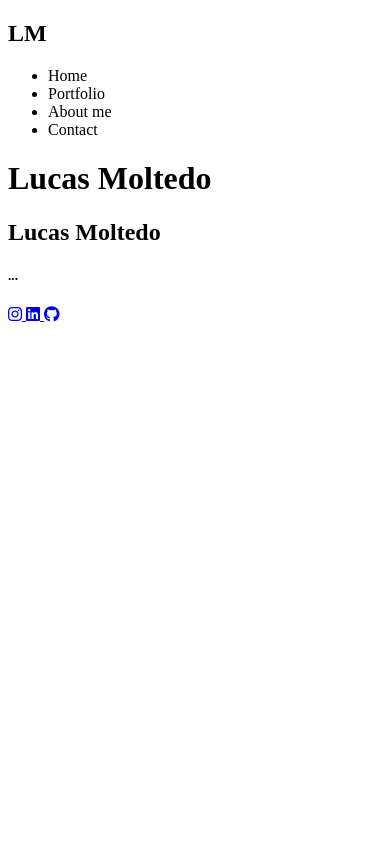
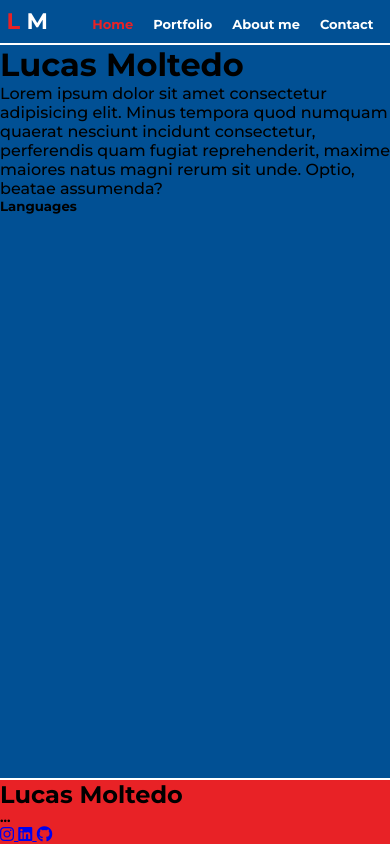
Before and after one commit to Lucas0356/Personal-Page, a plain HTML site: page index.html in a window 390 px wide. Drawn offline with Linux system fonts and the light colour scheme.

Commit message:
Header responsive

```diff
--- /dev/null
+++ b/css/generals.css
@@ -0,0 +1,168 @@
+/* #######################################################################
+####################################################################### */
+
+/* Importamos la fuente Montserrat */
+@import url('https://fonts.googleapis.com/css2?family=Montserrat:wght@500;700&display=swap');
+
+/* #######################################################################
+####################################################################### */
+
+/* Estilos body */
+
+body {
+    min-height: 100vh;
+    background-color: #015094;
+    font-family: 'Montserrat', sans-serif;
+    display: flex;
+    flex-direction: column;
+}
+
+body div.body-container{
+    display: flex;
+    flex-wrap: wrap;
+}
+
+/* #######################################################################
+####################################################################### */
+
+/* Estilos generales */
+
+* {
+    margin: 0;
+    padding: 0;
+    box-sizing: border-box;
+}
+
+/* #######################################################################
+####################################################################### */
+
+/* Estilos header */
+
+header{
+    width: 100%;
+    border-bottom: 2px solid #fff;
+}
+
+#navbar{
+    display: flex;
+    padding: 1em;
+    background-color: #015094;
+    align-items: baseline; /* Elementos en la misma línea */
+    font-weight: bold;
+}
+
+#navbar div.brand {
+    font-size: 15px;
+    margin-right: auto;
+    color: #fff;
+}
+
+#navbar div.brand h2 spand {
+    color: #e82226;
+}
+
+.menu {
+    display: flex;
+    max-width: 90%;
+    justify-content: flex-end; /* Ponemos las opciones del menú al final */
+}
+
+.menu li {
+    margin: 20px;
+    list-style-type: None;
+}
+
+.menu li a {
+    color: #fff;
+    text-decoration: none;
+    padding: 15px 10px; /* Relleno 15px arriba y abajo, 10px derecha e izquierda */
+}
+
+.menu li a.active {
+    color: #e82226;
+}
+
+.menu li a:hover {
+    background-color: #e82226;
+    color: #015094;
+    transition: ease-in .4s;
+}
+
+/* #######################################################################
+####################################################################### */
+
+/* Estilos footer */
+footer{
+    border-top: 2px solid #fff;
+    margin-top: auto;
+    background-color: #e82226;;
+}
+
+/* #######################################################################
+##########################################################################
+##########################################################################
+####################################################################### */
+
+/* ESTILOS PANTALLAS MENORES A 1200px */
+
+@media screen and (min-width: 1200px){
+    /*ESTILOS PARA EL ENCABEZADO */
+    #navbar{
+        font-size: 20px;
+    }
+}
+
+/* ESTILOS PANTALLAS MENORES A 1200px */
+
+@media screen and (max-width: 1200px){
+    /*ESTILOS PARA EL ENCABEZADO */
+    #navbar{
+        font-size: 17px;
+    }
+    .menu li a {
+        padding: 10px 5px; /* Relleno 10px arriba y abajo, 10px derecha e izquierda */
+    }
+}
+
+/* #######################################################################
+####################################################################### */
+
+/* ESTILOS PANTALLAS MENORES A 800px */
+
+@media screen and (max-width: 800px){
+    /*ESTILOS PARA EL ENCABEZADO */
+    .menu li {
+        margin: 12px;
+    }
+    .menu li a {
+        padding: 5px;
+    }
+}
+
+
+/* #######################################################################
+####################################################################### */
+
+/* ESTILOS PANTALLAS MENORES A 600px */
+
+@media screen and (max-width: 600px){
+    /*ESTILOS PARA EL ENCABEZADO */
+    #navbar{
+        font-size: 13px;
+    }
+}
+
+/* #######################################################################
+####################################################################### */
+
+/* ESTILOS PANTALLAS MENORES A 500px */
+
+@media screen and (max-width: 480px){
+    /*ESTILOS PARA EL ENCABEZADO */
+    .menu li {
+        margin: 5px;
+    }
+    #navbar{
+        padding: 0.5em;
+    }
+}
--- /dev/null
+++ b/css/index.css
@@ -0,0 +1,4 @@
+/* #######################################################################
+####################################################################### */
+
+/* Estilos main */
--- a/index.html
+++ b/index.html
@@ -8,27 +8,36 @@
         <link rel="icon" href="#">
         <link rel="stylesheet" href="#">
         <link rel="stylesheet" href="https://use.fontawesome.com/releases/v6.1.1/css/all.css">
+        <link rel="stylesheet" href="css/index.css">
+        <link rel="stylesheet" href="css/generals.css">
         <title>Home</title>
     </head>
 
     <body>
         <div class="body-container">
             <header>
-                <h2>LM</h2>
-                <nav>
-                    <ul>
-                        <li>Home</li>
-                        <li>Portfolio</li>
-                        <li>About me</li>
-                        <li>Contact</li>
+                <nav id="navbar">
+                    <div class="brand">
+                        <h2> <spand> L </spand> M </h2>
+                    </div>
+                    <ul class="menu">
+                        <li> <a href="index.html" class="active">Home</a></li>
+                        <li> <a href="portfolio.html">Portfolio</a></li>
+                        <li> <a href="about-me.html">About me</a></li>
+                        <li> <a href="contact.html">Contact</a></li>
                     </ul>
                 </nav>
             </header>
+
             <main>
-                <h1>Lucas Moltedo</h1>
+                <div class="info-content">
+                    <h1> <span> Lucas </span> Moltedo </h1>
+                    <p>Lorem ipsum dolor sit amet consectetur adipisicing elit. Minus tempora quod numquam quaerat nesciunt incidunt consectetur, perferendis quam fugiat reprehenderit, maxime maiores natus magni rerum sit unde. Optio, beatae assumenda?</p>
+                </div>
             </main>
+
             <aside>
-
+                <h5>Languages</h5>
             </aside>
         </div>
 
```
Also changed, not shown: images/body/wallpaper.webp (added).
